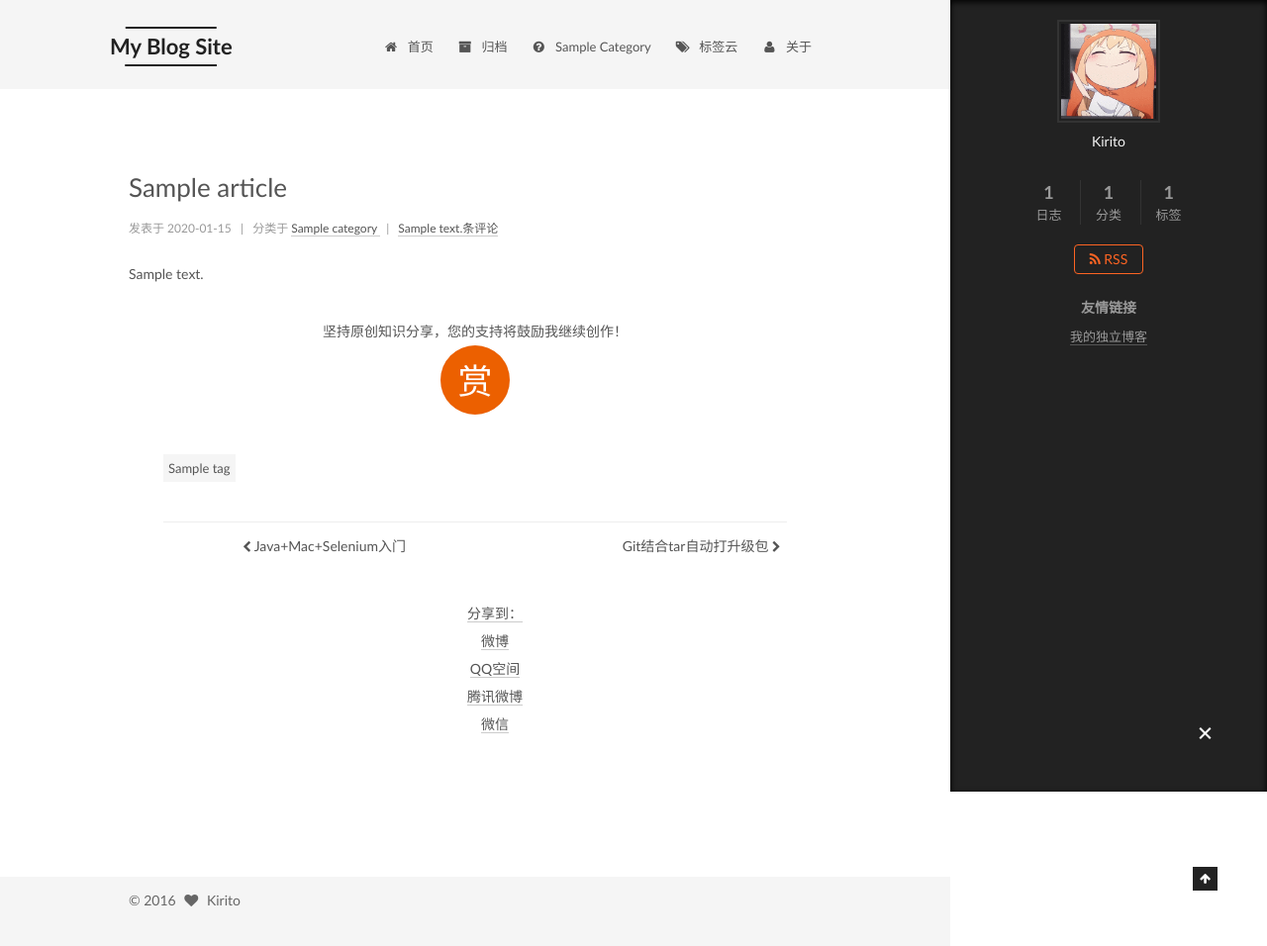
After one commit to lyyljs/blog, a Django app: template templates/blog/article.html in a window 1280 px wide. The commit adds this page. Shown: the whole page at 99% size. Run offline with Django 3.2, Linux system fonts and the light colour scheme; the template is opened without the code that fills it: most values are stand-ins (such as "Sample title", 1, 10 or a date in 2020).

Commit message:
add article page

```diff
--- /dev/null
+++ b/templates/blog/article.html
@@ -0,0 +1,114 @@
+{% extends 'blog/base.html' %}
+{% load staticfiles %}
+{% block content %}
+<main id="main" class="main">
+	<div class="main-inner">
+		<div class="content-wrap">
+			<div id="content" class="content">
+				<div id="posts" class="posts-expand">
+					<article class="post post-type-normal" itemscope="" itemtype="http://schema.org/Article" style="opacity: 1; display: block; transform: translateY(0px);">
+						<header class="post-header">
+							<h1 class="post-title" itemprop="name headline">
+								{{article.title}}
+							</h1>
+							<div class="post-meta">
+								<span class="post-time">
+									<span class="post-meta-item-icon">
+										<i class="fa fa-calendar-o"></i>
+									</span>
+									<span class="post-meta-item-text">发表于</span>
+										<time itemprop="dateCreated" datetime="{{article.create_time|date:"Y-m-d H:i"}}" content="{{article.create_time|date:"Y-m-d"}}">
+											{{article.create_time|date:"Y-m-d"}}
+										</time>
+									</span>
+
+									<span class="post-category">
+										&nbsp; | &nbsp;
+										<span class="post-meta-item-icon">
+											<i class="fa fa-folder-o"></i>
+										</span>
+										<span class="post-meta-item-text">分类于</span>
+										<span itemprop="about" itemscope="" itemtype="https://schema.org/Thing">
+											<a href="{% url 'blog:category' article.category.category_name %}" itemprop="url" rel="index">
+												<span itemprop="name">{{article.category.category_name}}</span>
+											</a>
+										</span>
+									</span>
+
+									<span class="post-comments-count">
+										&nbsp; | &nbsp;
+										<a href="{% url 'blog:article' article.title %}/#comments" itemprop="discussionUrl">
+											<span class="post-comments-count ds-thread-count" data-thread-key="{{article.title}}" itemprop="commentsCount">{{article.comment_counts}}条评论</span>
+										</a>
+									</span>
+							</div>
+						</header>
+
+						<div class="post-body" itemprop="articleBody">
+							{{ article.content|safe }}
+
+									<div>
+										<div style="padding: 10px 0; margin: 20px auto; width: 90%; text-align: center">
+											<div>坚持原创知识分享，您的支持将鼓励我继续创作！</div>
+											<button id="rewardButton" ,="" disable="enable" onclick="var qr = document.getElementById(&#39;QR&#39;); if (qr.style.display === &#39;none&#39;) {qr.style.display=&#39;block&#39;;} else {qr.style.display=&#39;none&#39;}" style="cursor: pointer; border: 0; outline: 0; border-radius: 100%; padding: 0; margin: 0; letter-spacing: normal; text-transform: none; text-indent: 0px; text-shadow: none">
+												<span onmouseover="this.style.color=&#39;rgb(236,96,0)&#39;;this.style.background=&#39;rgb(204,204,204)&#39;" onmouseout="this.style.color=&#39;#fff&#39;;this.style.background=&#39;rgb(236,96,0)&#39;" style="display: inline-block; width: 70px; height: 70px; border-radius: 100%; line-height: 81px; color: #fff; font: 400 35px/75px &#39;microsofty&#39;; background: rgb(236,96,0)">赏</span>
+											</button>
+											<div id="QR" style="display: none;">
+												<div id="wechat" style="display: inline-block">
+													<a href="./images/wecharpay.jpeg" class="fancybox" rel="group"><img id="wechat_qr" src="./images/wecharpay.jpeg" alt="WeChat Pay" style="width: 200px; max-width: 100%; display: inline-block"></a>
+													<p>微信打赏</p>
+												</div>
+												<div id="alipay" style="display: inline-block">
+													<a href="./images/alipay.jpeg" class="fancybox" rel="group"><img id="alipay_qr" src="./images/alipay.jpeg" alt="Alipay" style="width: 200px; max-width: 100%; display: inline-block"></a>
+													<p>支付宝打赏</p>
+												</div>
+											</div>
+
+											<div></div>
+											<footer class="post-footer">
+												<div class="post-tags">
+												{% for tag in tags %}
+													<a href ="{% url 'blog:tag' tag.tag_name %}" rel="tag">{{tag.tag_name}}</a>
+												{% endfor%}
+												</div>
+												<div class="post-nav">
+													<div class="post-nav-next post-nav-item">
+														<a href="#" rel="next" title="Java+Mac+Selenium入门">
+															<i class="fa fa-chevron-left"></i> Java+Mac+Selenium入门
+														</a>
+													</div>
+													<div class="post-nav-prev post-nav-item">
+														<a href="#" rel="prev" title="Git结合tar自动打升级包">
+															Git结合tar自动打升级包 <i class="fa fa-chevron-right"></i>
+														</a>
+													</div>
+												</div>
+											</footer>
+										</div>
+									</div>
+					</article>
+
+								<div class="post-spread">
+									<div class="ds-share flat" data-thread-key="#" data-title="#" data-content="" data-url="#" id="ds-share">
+										<div class="ds-share-inline" id="ds-reset">
+											<ul class="ds-share-icons-16">
+												<li data-toggle="ds-share-icons-more"><a class="ds-more flat" href="javascript:void(0);">分享到：</a></li>
+												<li><a class="ds-weibo flat" href="javascript:void(0);" data-service="weibo">微博</a></li>
+												<li><a class="ds-qzone flat" href="javascript:void(0);" data-service="qzone">QQ空间</a></li>
+												<li><a class="ds-qqt flat" href="javascript:void(0);" data-service="qqt">腾讯微博</a></li>
+												<li><a class="ds-wechat flat" href="javascript:void(0);" data-service="wechat">微信</a></li>
+											</ul>
+
+										</div>
+									</div>
+								</div>
+							</div>
+						</div>
+						<div class="comments" id="comments">
+						</div>
+					</div>
+
+					{% include 'blog/rightInfo.html' %}
+				</div>
+			</main>
+{% endblock %}
```
Also changed, not shown: templates/blog/archive.html (+1 -18 lines), templates/blog/index.html (+4 -4 lines), urls.py (+12 -7 lines), views.py (+28 -13 lines), templates/blog/tag.html (added).
